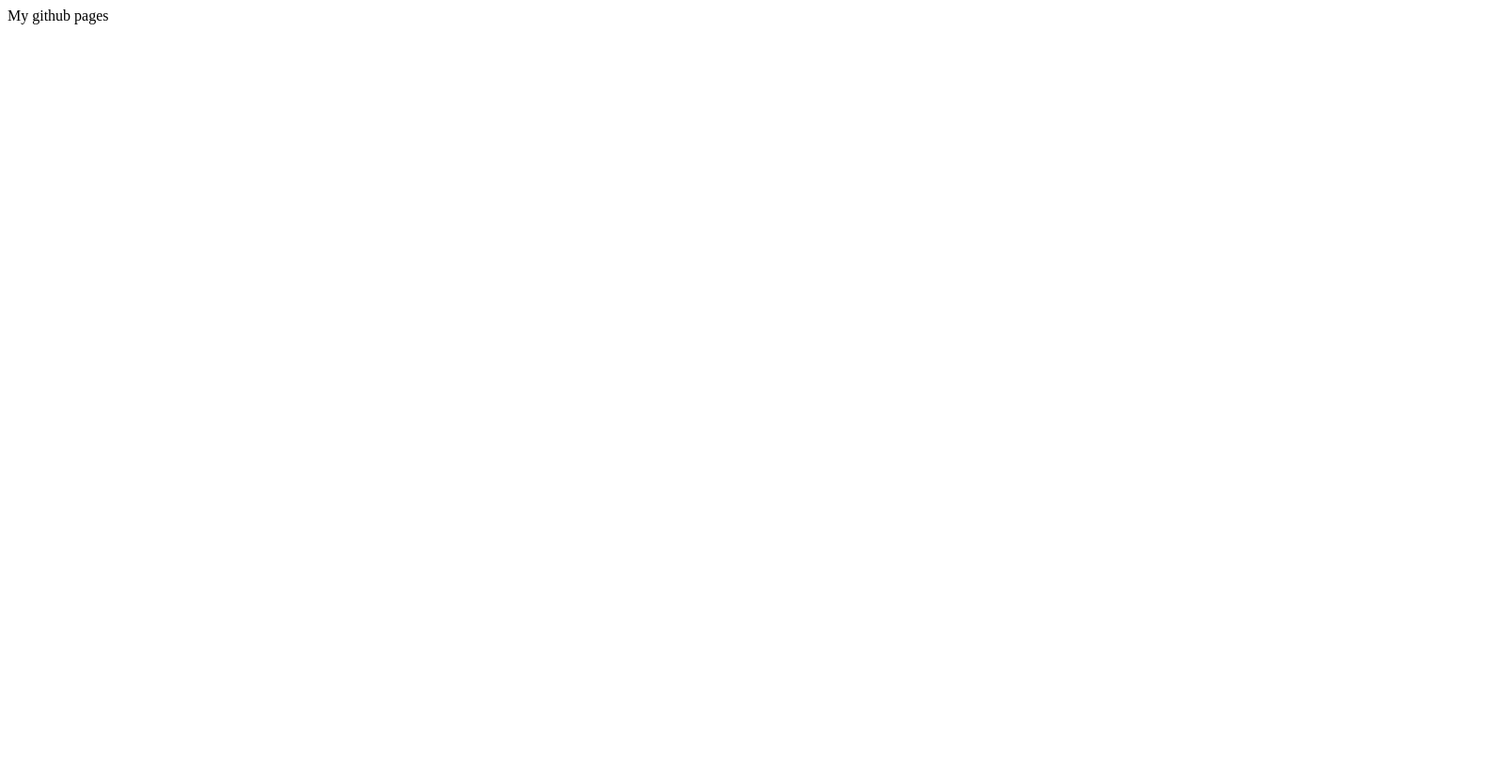
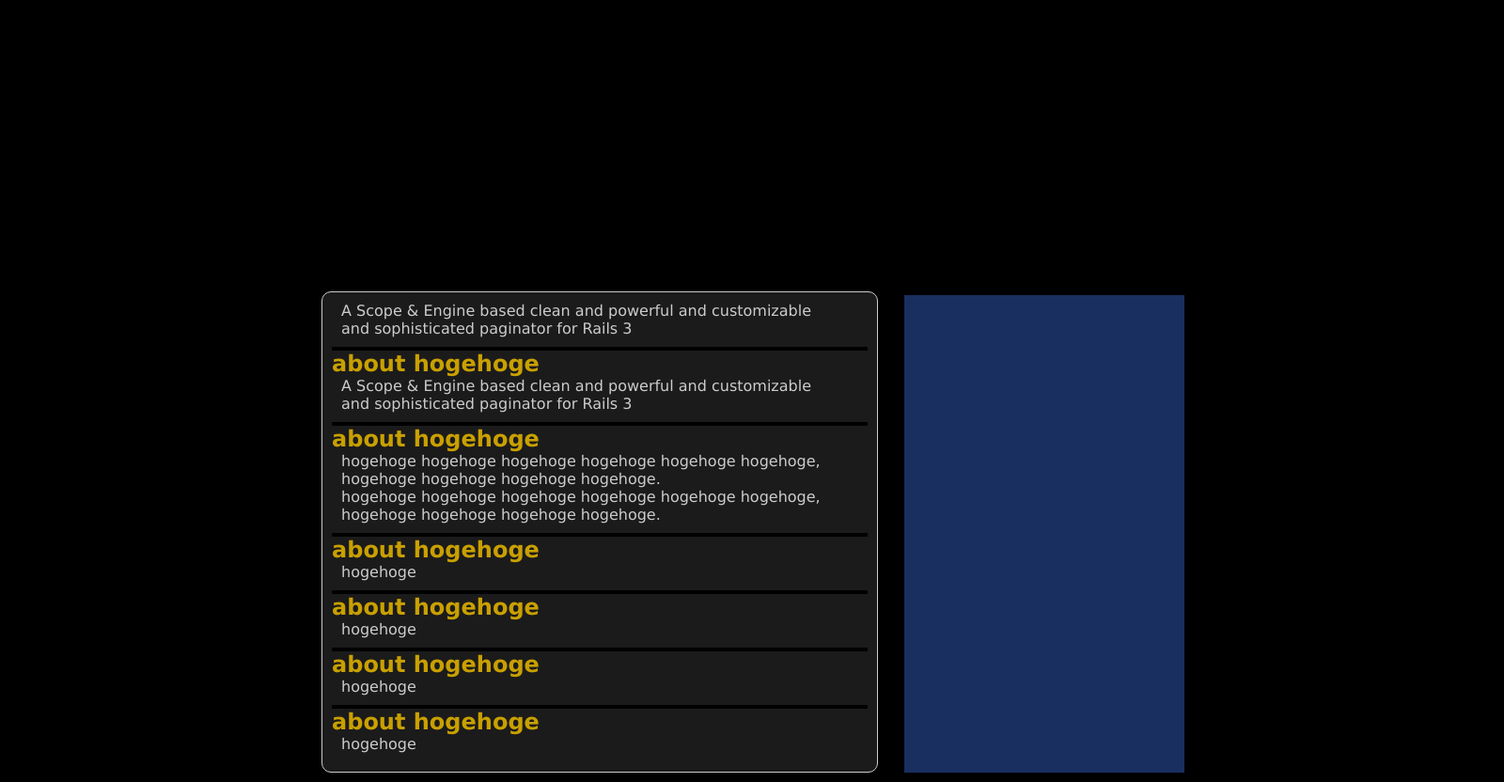
Before and after one commit to maztomo/kaminari_pages, a plain HTML site: page index.html in a window 1280 px wide. Shown: the whole page at 94% size, 1600 px wide, since content can reach past the window. Before the commit the page ends 800 px from the top, so only its background shows below. Drawn offline with Linux system fonts and the light colour scheme.

Commit message:
ローカルからコピーしてきた

```diff
--- a/index.html
+++ b/index.html
@@ -1 +1,66 @@
-My github pages
+<!DOCTYPE html>
+<html>
+<head>
+<meta charset="utf-8">
+<link href="top.css" rel="stylesheet" type="text/css" />
+
+
+</head>
+<body>
+<div id="wrapper">
+
+<!-- header -->
+<div id="logo"></div>
+<!-- header -->
+
+
+<!-- container -->
+<div id ="container">
+
+
+	<!-- sub -->
+	<div id="sub">
+	<!-- / sub --></div>
+
+	<!-- Main -->
+	<div id="main" class="radius">
+	<p>
+	A Scope & Engine based clean and powerful and customizable and sophisticated paginator for Rails 3
+	</p>
+	<h2>about hogehoge</h2>
+	<p>
+	A Scope & Engine based clean and powerful and customizable and sophisticated paginator for Rails 3
+	</p>
+
+	<h2>about hogehoge</h2>
+	<p>
+	hogehoge hogehoge hogehoge hogehoge hogehoge hogehoge, hogehoge hogehoge hogehoge hogehoge.	<br>hogehoge hogehoge hogehoge hogehoge hogehoge hogehoge, hogehoge hogehoge hogehoge hogehoge.
+	</p>
+
+	<h2>about hogehoge</h2>
+	<p>
+	hogehoge
+	</p>
+
+	<h2>about hogehoge</h2>
+	<p>
+	hogehoge
+	</p>
+
+	<h2>about hogehoge</h2>
+	<p>
+	hogehoge
+	</p>
+
+	<h2>about hogehoge</h2>
+	<p>
+	hogehoge
+	</p>
+	<!-- / Main --></div>
+
+<!-- / container --></div>
+
+<!-- / wapper --></div>
+
+</body>
+</html>
```
